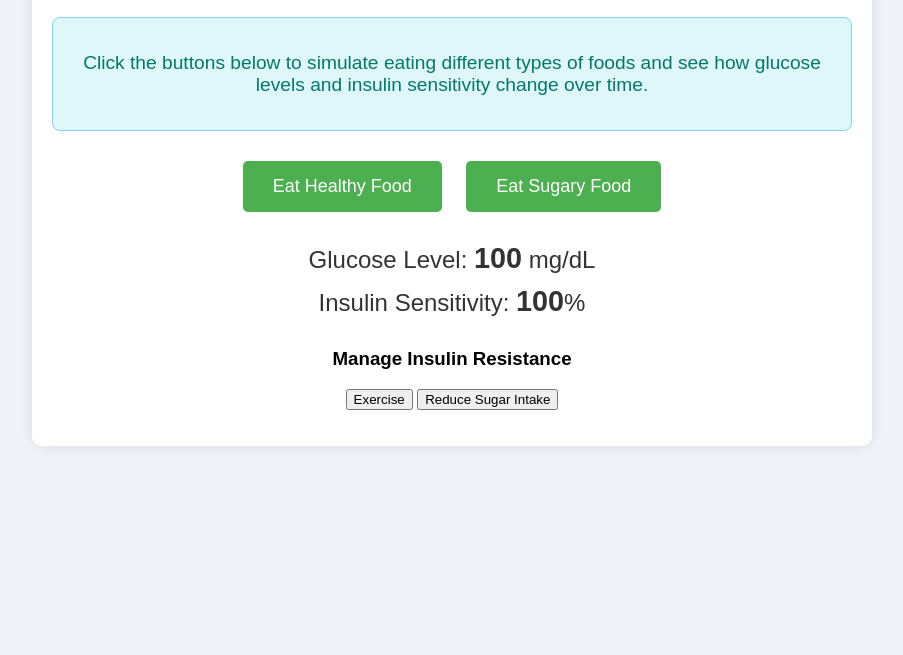
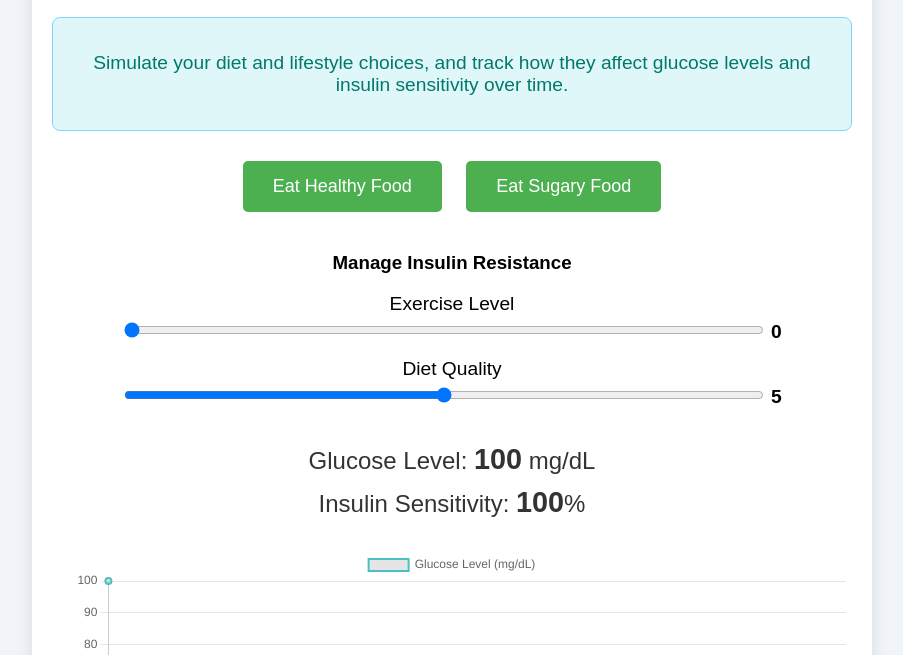
Before and after one commit to LEF239/insulin-resistance-simulation, a plain HTML site: page index.html in a window 1280 px wide. Shown: the part 145-800 px from the top of the page, without its empty margins (188-1091 px from the left). Drawn offline with nearby package versions, Linux system fonts and the light colour scheme.

Commit message:
Update index.html

```diff
--- a/index.html
+++ b/index.html
@@ -5,6 +5,7 @@
     <meta name="viewport" content="width=device-width, initial-scale=1.0">
     <title>Insulin Resistance Simulation</title>
     <link rel="stylesheet" href="styles.css">
+    <script src="https://cdn.jsdelivr.net/npm/chart.js"></script> <!-- Include Chart.js for graphs -->
 </head>
 <body>
     <div class="container">
@@ -12,15 +13,28 @@
 
         <!-- Instruction Section -->
         <div id="instructions">
-            <p>Click the buttons below to simulate eating different types of foods and see how glucose levels and insulin sensitivity change over time.</p>
+            <p>Simulate your diet and lifestyle choices, and track how they affect glucose levels and insulin sensitivity over time.</p>
         </div>
 
         <!-- Simulation Section -->
         <div id="simulation">
+
             <!-- Food Buttons -->
             <div id="food-options">
                 <button id="healthy-food">Eat Healthy Food</button>
                 <button id="sugary-food">Eat Sugary Food</button>
+            </div>
+
+            <!-- Sliders for Lifestyle Changes -->
+            <div id="lifestyle-changes">
+                <h3>Manage Insulin Resistance</h3>
+                <label for="exercise-slider">Exercise Level</label>
+                <input type="range" id="exercise-slider" min="0" max="10" step="1" value="0">
+                <span id="exercise-value">0</span>
+
+                <label for="diet-slider">Diet Quality</label>
+                <input type="range" id="diet-slider" min="0" max="10" step="1" value="5">
+                <span id="diet-value">5</span>
             </div>
 
             <!-- Glucose & Insulin Display -->
@@ -29,11 +43,9 @@
                 <p>Insulin Sensitivity: <span id="insulin-sensitivity">100</span>%</p>
             </div>
 
-            <!-- Lifestyle Changes -->
-            <div id="lifestyle-changes">
-                <h3>Manage Insulin Resistance</h3>
-                <button id="exercise">Exercise</button>
-                <button id="reduce-sugar">Reduce Sugar Intake</button>
+            <!-- Chart for tracking glucose and insulin -->
+            <div>
+                <canvas id="glucose-chart" width="400" height="200"></canvas>
             </div>
         </div>
 
```
